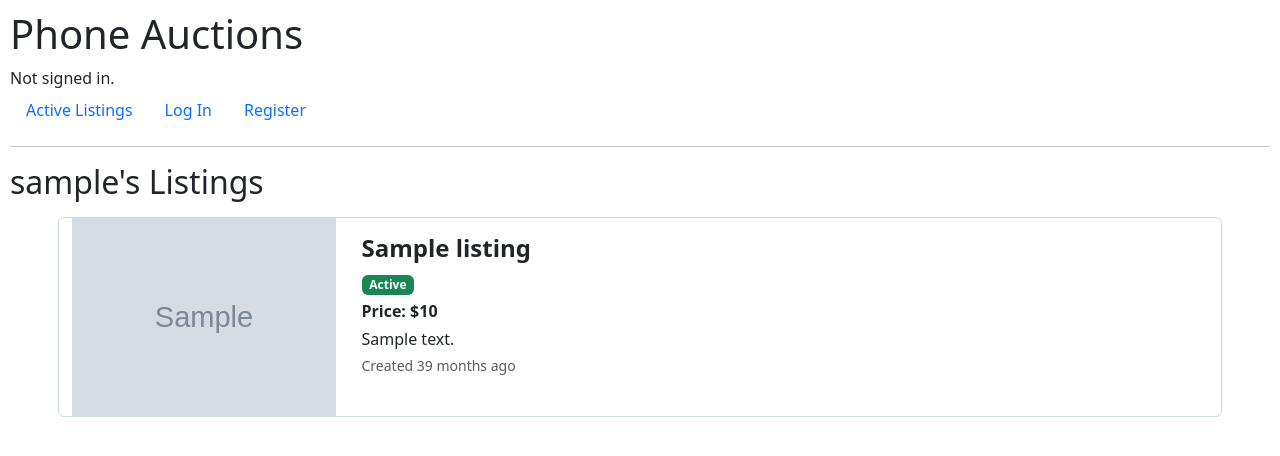
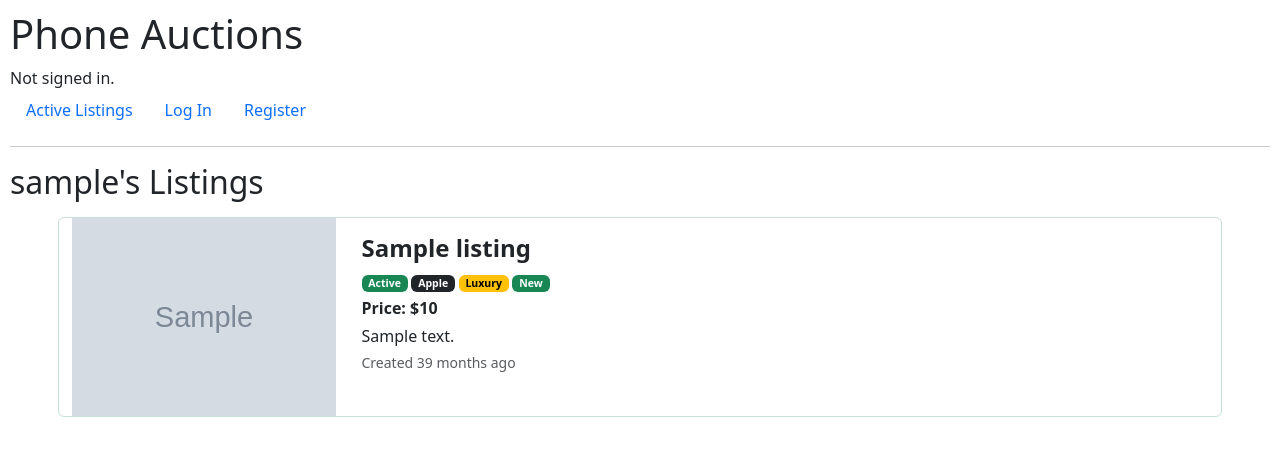
Before and after one commit to RCalvin2005/CS50Web-Commerce, a Django app: a page that uses auctions/templates/auctions/user_listings.html in a window 1280 px wide. Shown: the top 456 px of the page. Run offline with Django 4.2, Linux system fonts and the light colour scheme; tables that the repository leaves empty hold one stand-in row (values such as "Sample post"); grey boxes marked "Sample" are stand-in pictures.

Commit message:
Added categories badges to active and user listing pages

```diff
--- a/auctions/models.py
+++ b/auctions/models.py
@@ -20,7 +20,7 @@ class Listing(models.Model):
     TYPE_CHOICES = [
         ("LUX", "Luxury"),
         ("LTS", "Latest Model"),
-        ("STD", "Standard Model"),
+        ("OLD", "Older Model"),
         ("LEG", "Legacy"),
     ]
     CONDITION_CHOICES = [
--- a/auctions/templates/auctions/index.html
+++ b/auctions/templates/auctions/index.html
@@ -17,6 +17,10 @@
                 </div>
                 <div class="col-9">
                     <h4 class="mt-3 fw-bold">{{ listing.title }}</h4>
+                    {% categories_badge listing as badges %}
+                    {% if badges %}
+                        <p class="small my-1">{{ badges | safe }}</p>
+                    {% endif %}
                     <p class="fw-bold my-1">Price: ${{ listing.current_price }}</p>
                     <p class="my-1">{{ listing.description }}</p>
                     <p class="text-muted small my-1">Created {{ listing.date | time_ago }}</p>
--- a/auctions/templates/auctions/user_listings.html
+++ b/auctions/templates/auctions/user_listings.html
@@ -21,11 +21,18 @@
                 </div>
                 <div class="col-9">
                     <h4 class="mt-3 fw-bold">{{ listing.title }}</h4>
-                    {% if listing.active %}
-                        <p class="mb-0"><span class="badge text-bg-success">Active</span></p>
-                    {% else %}
-                        <p class="mb-0"><span class="badge text-bg-danger">Closed</span></p>
-                    {% endif %}
+                    <p class="mb-0 small">
+                        {% if listing.active %}
+                            <span class="badge text-bg-success">Active</span>
+                        {% else %}
+                            <span class="badge text-bg-danger">Closed</span>
+                        {% endif %}
+
+                        {% categories_badge listing as badges %}
+                        {% if badges %}
+                            {{ badges | safe }}
+                        {% endif %}
+                    </p>
                     <p class="fw-bold my-1">Price: ${{ listing.current_price }}</p>
                     <p class="my-1">{{ listing.description }}</p>
                     <p class="text-muted small my-1">Created {{ listing.date | time_ago }}</p>
--- a/auctions/templates/auctions/watchlist.html
+++ b/auctions/templates/auctions/watchlist.html
@@ -17,7 +17,7 @@
                 </div>
                 <div class="col-9">
                     <h4 class="mt-3 fw-bold">{{ listing.title }}</h4>
-                    <p class="mb-0">
+                    <p class="mb-0 small">
                         {% if listing.active %}
                             <span class="badge text-bg-success">Active</span>
                         {% else %}
--- a/auctions/templatetags/custom_filters.py
+++ b/auctions/templatetags/custom_filters.py
@@ -151,3 +151,32 @@ def comment_count(listing):
         return f"<h4 class='mt-4'>{count} Comment</h4>"
     else:
         return f"<h4 class='mt-4'>{count} Comments</h4>"
+
+
+@register.simple_tag
+def categories_badge(listing):
+    """ Returns a bootstrap badge indicating the categories for a given listing """
+
+    BADGE_COLORS = {
+        "AP": "text-bg-dark",
+        "SM": "text-bg-primary",
+        "NK": "text-bg-info",
+        "LUX": "text-bg-warning",
+        "LTS": "text-bg-primary",
+        "OLD": "text-bg-success",
+        "LEG": "text-bg-dark",
+        "N": "text-bg-success",
+        "U": "text-bg-secondary",
+        "B": "text-bg-danger",
+    }
+
+    badges = ""
+
+    if listing.brand:
+        badges += f"<span class='badge {BADGE_COLORS[listing.brand]}'>{listing.get_brand_display()}</span> "
+    if listing.type:
+        badges += f"<span class='badge {BADGE_COLORS[listing.type]}'>{listing.get_type_display()}</span> "
+    if listing.condition:
+        badges += f"<span class='badge {BADGE_COLORS[listing.condition]}'>{listing.get_condition_display()}</span> "
+
+    return badges
```
Also changed, not shown: auctions/migrations/0011_alter_listing_type.py (added).
